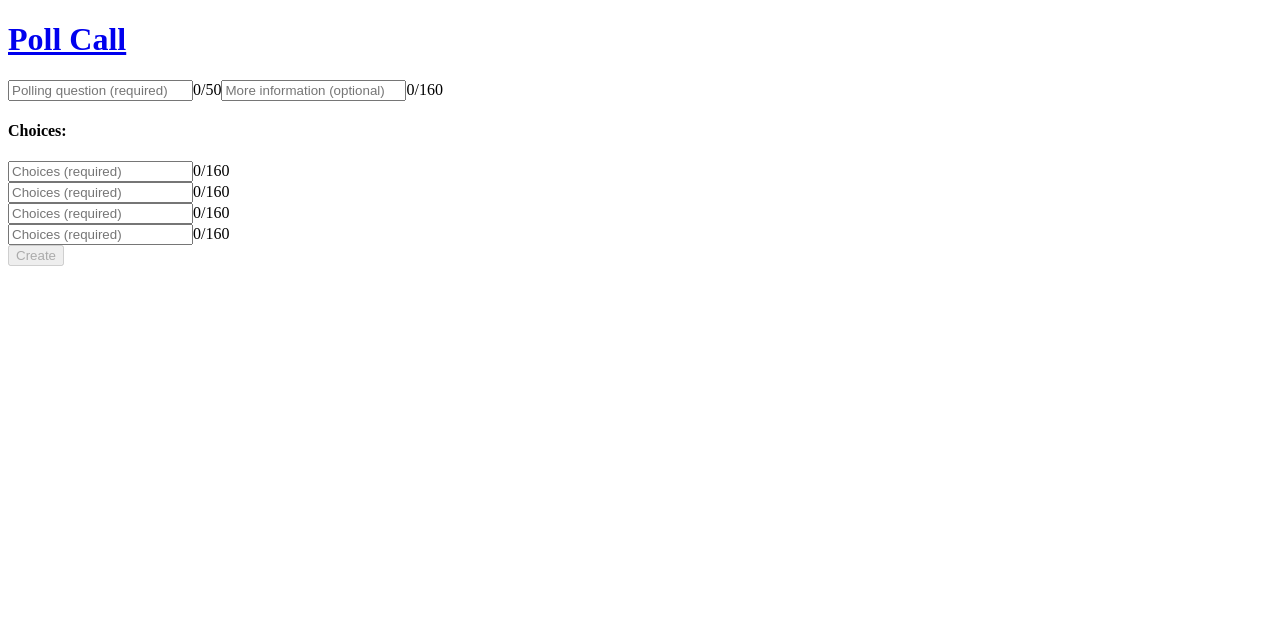
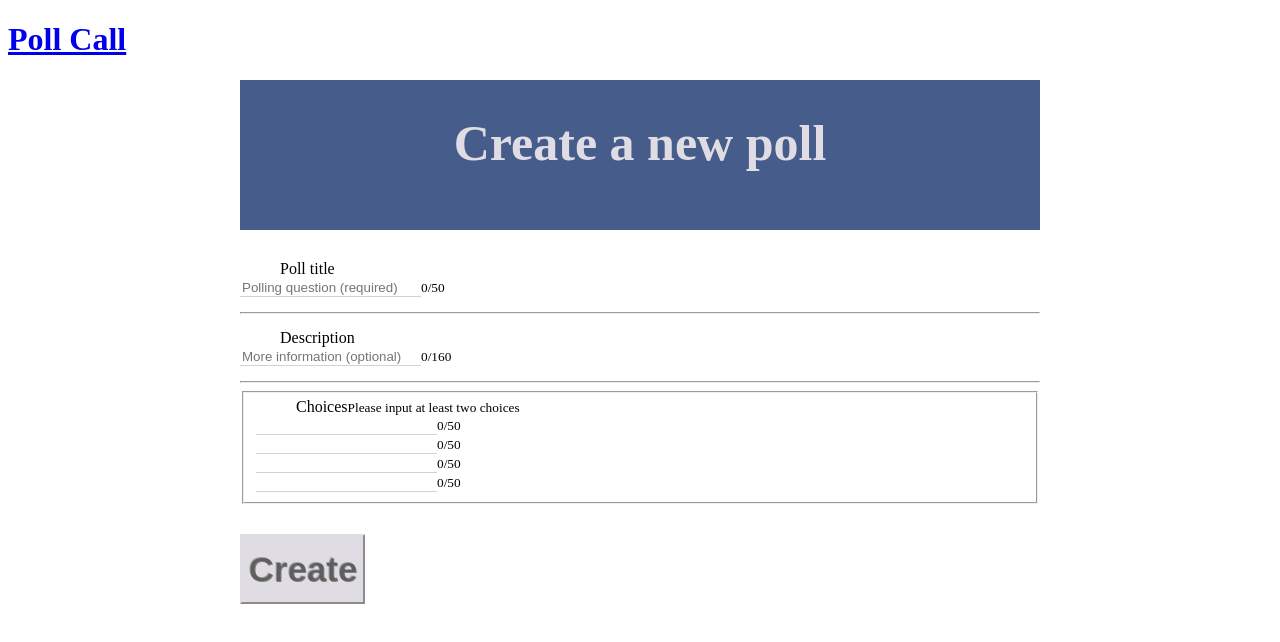
Before and after one commit to sioh89/twopyo, a React app: page /create in a window 1280 px wide. Shown: the top 642 px of the page. Built offline with nearby package versions, Linux system fonts and the light colour scheme; the HTML template or start-up script is replaced by a standard one.

Commit message:
Heavy styling on create component

```diff
--- a/client/src/components/create.jsx
+++ b/client/src/components/create.jsx
@@ -16,7 +16,7 @@ class Create extends React.Component {
       descValue: '',
       choicesValues: ['', '', '', ''],
       choicesBoolean: false,
-      titleBoolean: false
+      titleBoolean: false,
     };
     this.titleChange = this.titleChange.bind(this);
     this.descChange = this.descChange.bind(this);
@@ -41,19 +41,19 @@ class Create extends React.Component {
 
   choiceValueChange(e) {
     let tempArray = this.state.choicesValues.slice();
-    let tempIndex = parseInt(e.target.className.split(' ')[0]);
+    let tempIndex = parseInt(e.target.id.split('-')[1]);
     tempArray[tempIndex] = e.target.value;
-    let atLeastOneChoice = true;
+    let numChoices = 0;
     for (let i = 0; i < tempArray.length; i++) {
       let temp = tempArray[i];
-      if (!/\S/.test(temp)) {
-        atLeastOneChoice = false;
+      if (temp.trim() !== "") {
+        numChoices++;
       }
     }
     this.setState({
       choicesValues: tempArray,
-      choicesBoolean: atLeastOneChoice
-    })
+      choicesBoolean: !(numChoices < 2),
+    });
   }
 
   choiceAddLength() {
@@ -76,48 +76,121 @@ class Create extends React.Component {
       data: postObject,
       success: (data) => {
         console.log('success!', data);
-        this.props.goToIndex();
+        console.log('input data', postObject);
+        // this.props.goToIndex();
       }
     });
   }
 
   render() {
     return (
-      <div>
-        <form>
-          <FormGroup controlId="createNewPoll" onSubmit={this.createPoll}>
+      <div className="create-component">
+        <div className="card main-create-card">
 
-            <FormControl
+          <form  onSubmit={this.createPoll}>
+            <div className="form-group">
+
+              <div className="create-banner">
+                <p className="create-banner-text">Create a new poll</p>
+              </div>
+
+              <div className="create-form">
+
+                <div className="row">
+                  <div className="col-sm-3 col-form-label create-label">
+                    <label for="inputTitle" className="">
+                      Poll title
+                    </label>
+                  </div>
+                  <div className="col-sm-9  create-form-control">
+                    <input
+                      className="form-control"
+                      id="inputTitle"
+                      aria-describedby="titleHelpBlock"
                       type="text"
                       value={this.state.titleValue}
                       placeholder="Polling question (required)"
                       onChange={this.titleChange}
                       bsSize="large"
                       maxLength="50"
-              ></FormControl>
-            <HelpBlock>{this.state.titleValue.length}/50</HelpBlock>
+                      ></input>
+                    <small id="titleHelpBlock" className="form-text text-muted">{this.state.titleValue.length}/50</small>
+                  </div>
 
-            <FormControl
+                </div>
+
+                <hr/>
+
+                <div className="row">
+
+                  <div className="col-sm-3 col-form-label create-label">
+                    <label for="inputDesc">
+                      Description
+                    </label>
+                  </div>
+                  <div className="col-sm-9 create-form-control">
+
+                    <input
+                      className="form-control"
+                      id="inputDesc"
+                      aria-describedby="descHelpBlock"
                       type="text"
                       value={this.state.descValue}
                       placeholder="More information (optional)"
                       onChange={this.descChange}
                       maxLength="160"
-            ></FormControl>
-            <HelpBlock>{this.state.descValue.length}/160</HelpBlock>
+                    ></input>
+                    <small id="descHelpBlock" className="form-text text-muted">{this.state.descValue.length}/160</small>
+                  </div>
 
-            <h4>Choices:</h4>
-            <ChoicesList
-              choicesValues={this.state.choicesValues}
-              choiceValueChange={this.choiceValueChange}
-              choiceAddLength={this.choiceAddLength}
+                </div>
+
+                <hr/>
+
+                <fieldset>
+                  <div className="row">
+
+                    <div className="col-form-label col-sm-3 create-label">
+                      <label>Choices</label>
+                      <small id="choicesHelpBlock" className="form-text text-muted">Please input at least two choices</small>
+                    </div>
+
+                    <div className="col-sm-9 create-form-control">
+
+                      {this.state.choicesValues.map((choice, index) =>
+                        (
+                          <div key={`div${index}`} className="choice-item">
+                            <input
+                              key={index}
+                              className="form-control"
+                              aria-describedby
+                              type="text"
+                              name="choicesBlock"
+                              id={'choice-'+index}
+                              value={choice}
+                              onChange={this.choiceValueChange}
+                              maxLength="160"
                             />
+                            <small id={`option${index}HelpBlock`} className="form-text text-muted">{choice.length}/50</small>
+                          </div>
+                        )
+                      )}
 
-          </FormGroup>
-          <Button type="submit" onClick={this.createPoll} disabled={!this.state.titleBoolean || !this.state.choicesBoolean}>
+                    </div>
+
+                  </div>
+                </fieldset>
+
+                <button type="submit" className="btn btn-success btn-lg btn-block create-btn" onClick={this.createPoll} disabled={!this.state.titleBoolean || !this.state.choicesBoolean}>
                   Create
-          </Button>
+                </button>
+
+              </div>
+            </div>
+
           </form>
+
+        </div>
       </div>
     );
   }
--- a/client/src/components/home.jsx
+++ b/client/src/components/home.jsx
@@ -31,7 +31,7 @@ class Home extends React.Component {
   render() {
     return (
       <div className="home-component">
-        <div className="card main-card">
+        <div className="card main-home-card">
           <div className="to-create">
             <Link className="list-group-item list-group-item-action" to="/create"><span>Create a poll</span></Link>
           </div>
--- a/client/src/styles.css
+++ b/client/src/styles.css
@@ -3,8 +3,17 @@
   text-align: center;
 }
 
-.main-card {
+.create-component {
+  width: 100%;
+}
+
+.main-home-card {
   width: 400px;
+  margin: 0 auto;
+}
+
+.main-create-card {
+  width: 800px;
   margin: 0 auto;
 }
 
@@ -49,3 +58,77 @@
   color: inherit;
   background: inherit;
 }
+
+.btn, .btn:hover {
+  border-radius: 0px;
+  background-color: #93C178;
+  border-color: #93C178;
+}
+
+.btn:disabled {
+  border-radius: 0px;
+  background-color: #dfdce3;
+  border-color: #dfdce3;
+  text-shadow: 1px 1px grey;
+}
+
+.create-label {
+  padding-left: 40px;
+}
+
+.create-form {
+  padding-top: 15px;
+}
+
+.create-form > .row {
+  margin-top: 15px;
+  margin-bottom: 15px;
+}
+
+.form-control {
+  border: 0;
+  outline: 0;
+  background: transparent;
+  border-bottom: 1px solid #ced4da;
+  border-radius: 0px;
+}
+
+.form-control:focus {
+  outline: none;
+  border-color: inherit;
+  -webkit-box-shadow: none;
+  box-shadow: none;
+}
+
+.create-form-control {
+  padding-right: 40px;
+}
+
+.form-group {
+  margin-bottom: 0px;
+}
+
+.create-btn {
+  height: 70px;
+  margin-top: 30px;
+  font-weight: bold;
+  font-size: 35px;
+}
+
+.create-banner {
+  border: 0px;
+  height: 150px;
+  line-height: 150px;
+  font-size: 50px;
+  text-align: center;
+  background-color: #465C8B;
+}
+
+.create-banner-text {
+  display: inline-block;
+  vertical-align: middle;
+  line-height: normal;
+  margin-top: 15px;
+  font-weight: bold;
+  color: #DFDCE3;
+}
```
Lines whose indentation alone changed are shown as unchanged.
